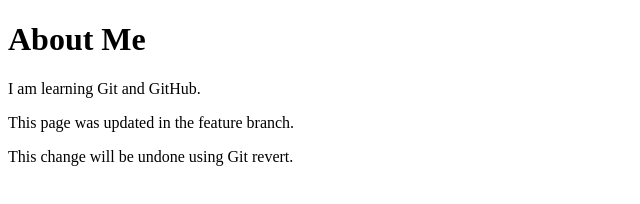
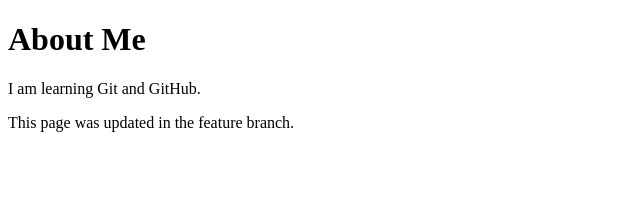
Before and after one commit to rolex-01/GitAssignment, a plain HTML site: page about.html in a window 1280 px wide. Shown: the whole page, without its empty margins (0-640 px from the left). Drawn offline with Linux system fonts and the light colour scheme.

Commit message:
Revert "Added temporary content"
This reverts commit fc5de76ac0048e0d3cd033b5288f3e2c8184e4d3.

```diff
--- a/about.html
+++ b/about.html
@@ -7,6 +7,5 @@
     <h1>About Me</h1>
     <p>I am learning Git and GitHub.</p>
     <p>This page was updated in the feature branch.</p>
-    <p>This change will be undone using Git revert.</p>
 </body>
 </html>
```
